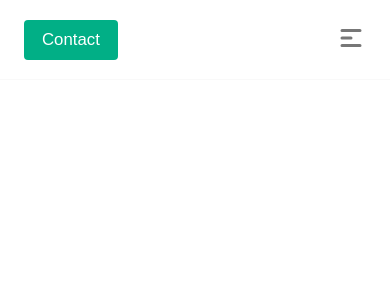
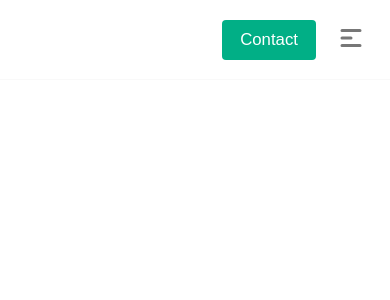
Before and after one commit to idowudamolaolatunji/interative_responsive_menu, a React (Vite) app: page / in a window 390 px wide. Shown: the top 300 px of the page. Built offline with nearby package versions, Linux system fonts and the light colour scheme.

Commit message:
I think, I'm done

```diff
--- a/src/components/Header.jsx
+++ b/src/components/Header.jsx
@@ -21,7 +21,7 @@ function Header() {
             {/* <h2 className="logo--text">Rentals</h2> */}
 
             <nav className="header__nav">
-                {width > 820 ? (
+                {width > 800 ? (
                     <ul className="nav--links">
                         <NavLink title="Home" isLink={true} />
                         <NavLink title="Buying" hasBropdown={true} />
@@ -41,7 +41,7 @@ function Header() {
             </nav>
 
 
-            {(showMobileMenu && width < 821) && (
+            {(showMobileMenu && width <= 800) && (
                 <Sidebar onClose={handleClose} />
             )}
         </header>
--- a/src/index.css
+++ b/src/index.css
@@ -285,10 +285,13 @@ body {
 
 
 
-@media screen and (max-width: 820px) {
-    .logo--text {
+@media screen and (max-width: 800px) {
+    /* .logo--text {
         display: block;
-    }
+    } */
+     .nav--links {
+        justify-content: flex-end;
+     }
     .dropdown--grid {
         display: grid;
         grid-template-columns: repeat(2, 1fr);
```
